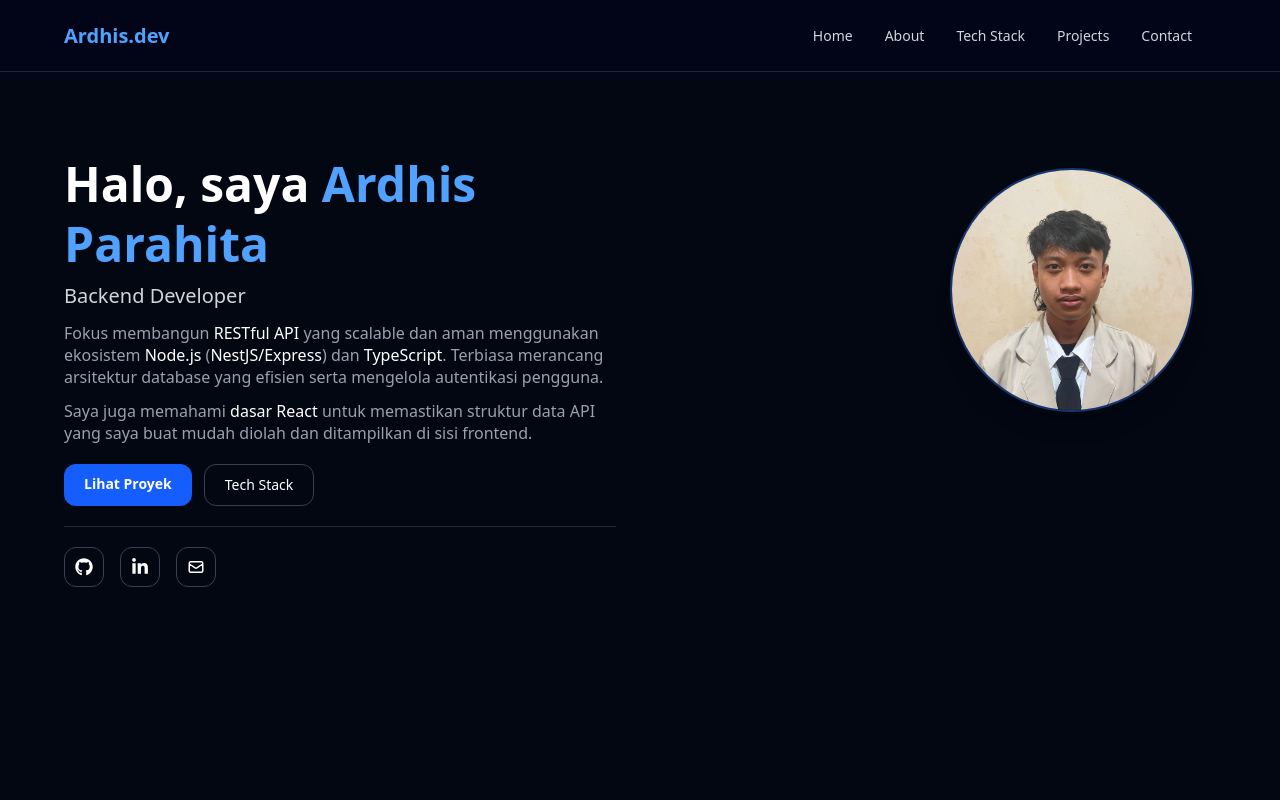
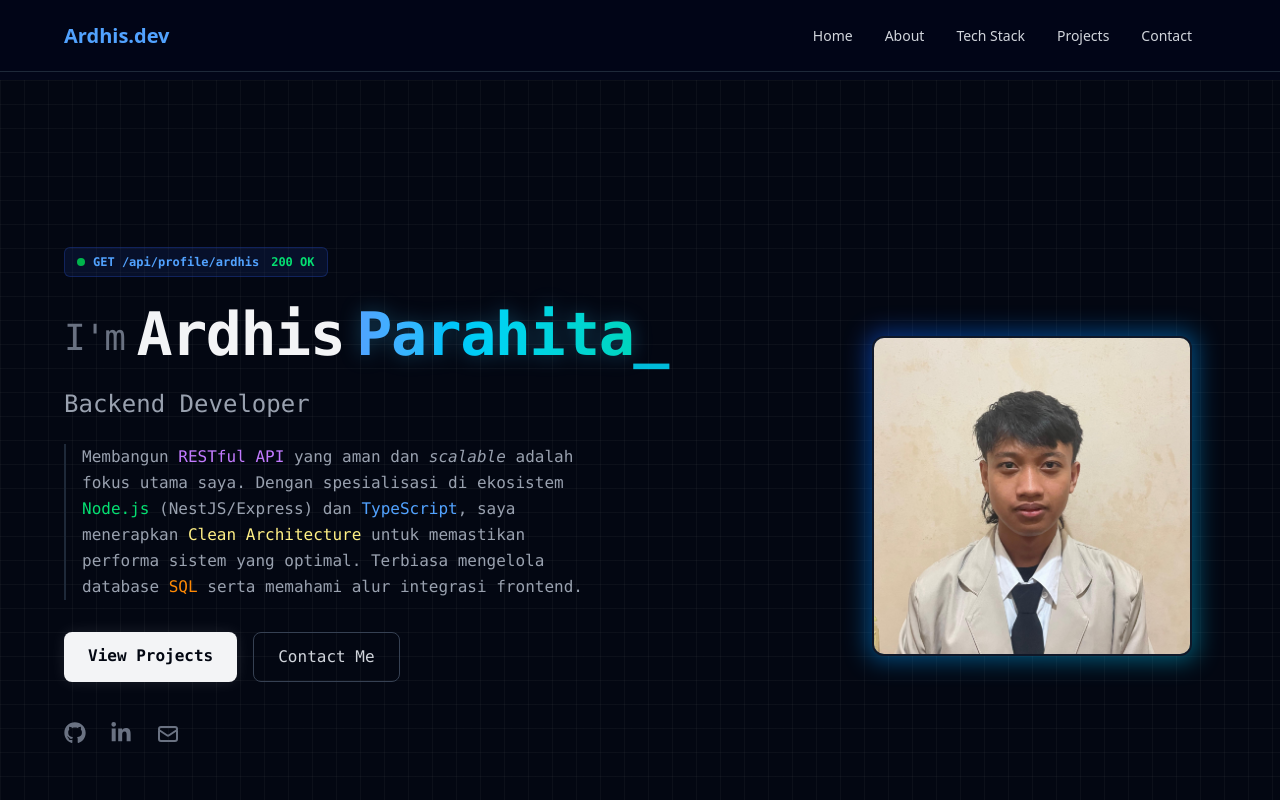
Before and after one commit to ardhisparahita/portfolio, a React (Vite) app: page / in a window 1280 px wide. Shown: the top 800 px of the page. Built offline with nearby package versions, Linux system fonts and the light colour scheme.

Commit message:
style: change style to backend developer

```diff
--- a/src/Pages/Home.tsx
+++ b/src/Pages/Home.tsx
@@ -7,106 +7,98 @@ const Hero: React.FC = () => {
   return (
     <section
       id="home"
-      className="
-        bg-gray-950 text-white
-        /* Ubah min-h-screen menjadi flex-col agar tinggi mengikuti konten di HP */
-        min-h-screen
-        flex
-        items-start
-        pt-[74px]
-      "
-      aria-label="Hero Section"
+      className="bg-gray-950 text-gray-300 font-mono min-h-screen flex items-center pt-24 pb-16 relative overflow-hidden"
     >
-      <div
-        className="
-        max-w-6xl mx-auto w-full
-        grid grid-cols-1 md:grid-cols-2
-        gap-6
-        items-start
-        px-6 xl:pl-0 xl:pr-6
-      "
-      >
-        <div className="flex flex-col justify-start">
-          <h1 className="text-3xl sm:text-5xl font-bold leading-tight">
-            Halo, saya <span className="text-blue-400">Ardhis</span>
-            <br />
-            <span className="text-blue-400">Parahita</span>
+      {/* Background Decoration */}
+      <div className="absolute inset-0 bg-[linear-gradient(to_right,#80808012_1px,transparent_1px),linear-gradient(to_bottom,#80808012_1px,transparent_1px)] bg-[size:24px_24px]"></div>
+
+      <div className="max-w-6xl mx-auto w-full px-6 xl:pl-0 xl:pr-6 grid grid-cols-1 md:grid-cols-2 gap-12 items-center relative z-10">
+        <div className="flex flex-col items-start">
+          <div className="mb-5 inline-flex items-center gap-2 px-3 py-1.5 rounded-md bg-blue-900/20 border border-blue-900/50 text-blue-400 text-xs font-semibold">
+            <span className="w-2 h-2 rounded-full bg-green-500 animate-pulse"></span>
+            GET /api/profile/ardhis{" "}
+            <span className="text-green-400 ml-1">200 OK</span>
+          </div>
+
+          <h1 className="text-4xl md:text-6xl font-bold text-white mb-4 leading-tight tracking-tight">
+            <span className="text-gray-500 font-light text-2xl md:text-4xl mr-3 align-middle">
+              I'm
+            </span>
+
+            <span className="text-gray-100">Ardhis</span>
+
+            <span className="ml-3 text-transparent bg-clip-text bg-gradient-to-r from-blue-400 via-cyan-400 to-teal-400 drop-shadow-[0_0_10px_rgba(56,189,248,0.3)]">
+              Parahita
+            </span>
+
+            <span className="animate-pulse text-cyan-400">_</span>
           </h1>
 
-          <p className="mt-2 text-base sm:text-xl text-gray-300 font-medium">
+          <h2 className="text-xl md:text-2xl text-gray-400 mb-6">
             Backend Developer
+          </h2>
+
+          <p className="text-sm md:text-base leading-relaxed text-gray-400 max-w-xl mb-8 border-l-2 border-gray-800 pl-4">
+            Membangun <span className="text-purple-400">RESTful API</span> yang
+            aman dan <em>scalable</em> adalah fokus utama saya. Dengan
+            spesialisasi di ekosistem{" "}
+            <span className="text-green-400">Node.js</span> (NestJS/Express) dan{" "}
+            <span className="text-blue-400">TypeScript</span>, saya menerapkan{" "}
+            <span className="text-yellow-200">Clean Architecture</span> untuk
+            memastikan performa sistem yang optimal. Terbiasa mengelola database{" "}
+            <span className="text-orange-400">SQL</span> serta memahami alur
+            integrasi frontend.
           </p>
 
-          <p className="mt-3 max-w-xl text-gray-400 leading-snug text-sm sm:text-base">
-            Fokus membangun{" "}
-            <span className="text-white font-medium">RESTful API</span> yang
-            scalable dan aman menggunakan ekosistem{" "}
-            <span className="text-white font-medium">Node.js</span> (
-            <span className="text-white font-medium">NestJS/Express</span>) dan{" "}
-            <span className="text-white font-medium">TypeScript</span>. Terbiasa
-            merancang arsitektur database yang efisien serta mengelola
-            autentikasi pengguna.
-          </p>
-
-          <p className="mt-3 max-w-xl text-gray-400 leading-snug text-sm sm:text-base">
-            Saya juga memahami{" "}
-            <span className="text-white font-medium">dasar React</span> untuk
-            memastikan struktur data API yang saya buat mudah diolah dan
-            ditampilkan di sisi frontend.
-          </p>
-
-          <div className="mt-5 flex gap-3">
+          <div className="flex flex-wrap gap-4">
             <a
               href="#projects"
-              className="px-5 py-2.5 rounded-xl bg-blue-600 hover:bg-blue-700 transition font-semibold text-sm"
+              className="px-6 py-3 bg-gray-100 text-gray-950 font-bold rounded-lg hover:bg-white hover:scale-105 transition duration-300 shadow-[0_0_15px_rgba(255,255,255,0.1)]"
             >
-              Lihat Proyek
+              View Projects
             </a>
-
             <a
-              href="#skills"
-              className="px-5 py-2.5 rounded-xl border border-gray-700 hover:border-blue-400 transition text-sm"
+              href="#contact"
+              className="px-6 py-3 border border-gray-700 text-gray-300 rounded-lg hover:border-blue-500 hover:text-blue-400 hover:bg-blue-500/10 transition duration-300"
             >
-              Tech Stack
+              Contact Me
             </a>
           </div>
 
-          <div className="w-full max-w-xl border-t border-gray-800 my-5"></div>
-
-          <div className="flex gap-4">
+          <div className="mt-10 flex gap-6 text-gray-500">
             <a
               href="https://github.com/ardhisparahita"
               target="_blank"
-              rel="noopener noreferrer"
-              className="p-2.5 rounded-xl border border-gray-700 hover:border-blue-400 hover:text-blue-400 transition"
+              className="hover:text-white transition transform hover:-translate-y-1"
             >
-              <FaGithub size={18} />
+              <FaGithub size={22} />
             </a>
-
             <a
               href="https://linkedin.com/in/ardhis-parahita"
               target="_blank"
-              rel="noopener noreferrer"
-              className="p-2.5 rounded-xl border border-gray-700 hover:border-blue-400 hover:text-blue-400 transition"
+              className="hover:text-blue-400 transition transform hover:-translate-y-1"
             >
-              <FaLinkedinIn size={18} />
+              <FaLinkedinIn size={22} />
             </a>
-
             <a
               href="mailto:ardhisparahitaa@gmail.com"
-              className="p-2.5 rounded-xl border border-gray-700 hover:border-blue-400 hover:text-blue-400 transition"
+              className="hover:text-red-400 transition transform hover:-translate-y-1"
             >
-              <HiOutlineMail size={18} />
+              <HiOutlineMail size={24} />
             </a>
           </div>
         </div>
 
-        <div className="flex justify-center md:justify-end items-start pb-0 md:pb-0 md:pt-4">
-          <img
-            src={profileImg}
-            alt="Ardhis Parahita"
-            className="w-40 h-40 sm:w-60 sm:h-60 rounded-full object-cover ring-2 ring-blue-500/40 shadow-xl"
-          />
+        <div className="flex justify-center md:justify-end mt-8 md:mt-0">
+          <div className="relative group">
+            <div className="absolute -inset-1 bg-gradient-to-br from-blue-600 to-cyan-500 rounded-xl blur-md opacity-50 group-hover:opacity-100 transition duration-500"></div>
+
+            <img
+              src={profileImg}
+              alt="Ardhis Parahita"
+              className="relative w-48 h-48 md:w-80 md:h-80 object-cover rounded-xl border-2 border-gray-900 z-10"
+            />
+          </div>
         </div>
       </div>
     </section>
```
